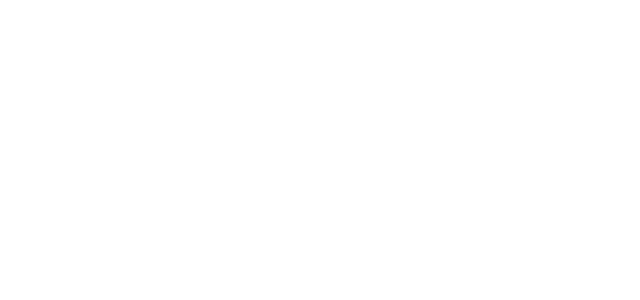
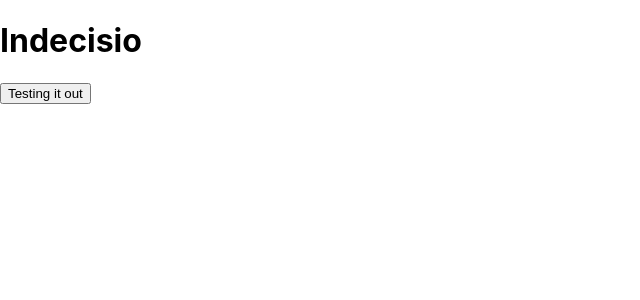
Before and after one commit to thinkful-ei-jaguar/Indecisio-client, a React (Create React App) app: page / in a window 1280 px wide. Shown: the top 300 px of the page, without its empty margins (0-640 px from the left). Built offline with nearby package versions, Linux system fonts and the light colour scheme.

Commit message:
Bare bones start on front end

```diff
--- a/src/App.js
+++ b/src/App.js
@@ -1,11 +1,16 @@
-import React from 'react';
+import React, { Component } from 'react';
+import Dashboard from './Dashboard';
 
-function App() {
+class App extends Component {
+
+  render() {
   return (
     <main className='App'>
-      {/* content goes here */}
+      <Dashboard />
     </main>
   );
+
+  }
 }
 
 export default App;
--- /dev/null
+++ b/src/Dashboard.js
@@ -0,0 +1,22 @@
+import React, { Component } from 'react'
+
+export default class Dashboard extends Component {
+  constructor(props) {
+    super(props);
+
+    this.state = {
+
+    }
+  }
+
+  render() {
+    return (
+      <div>
+        <h1>Indecisio</h1>
+        <button>
+          Testing it out
+        </button>
+      </div>
+    )
+  }
+}
```
Also changed, not shown: src/Dashboard.css (added).
